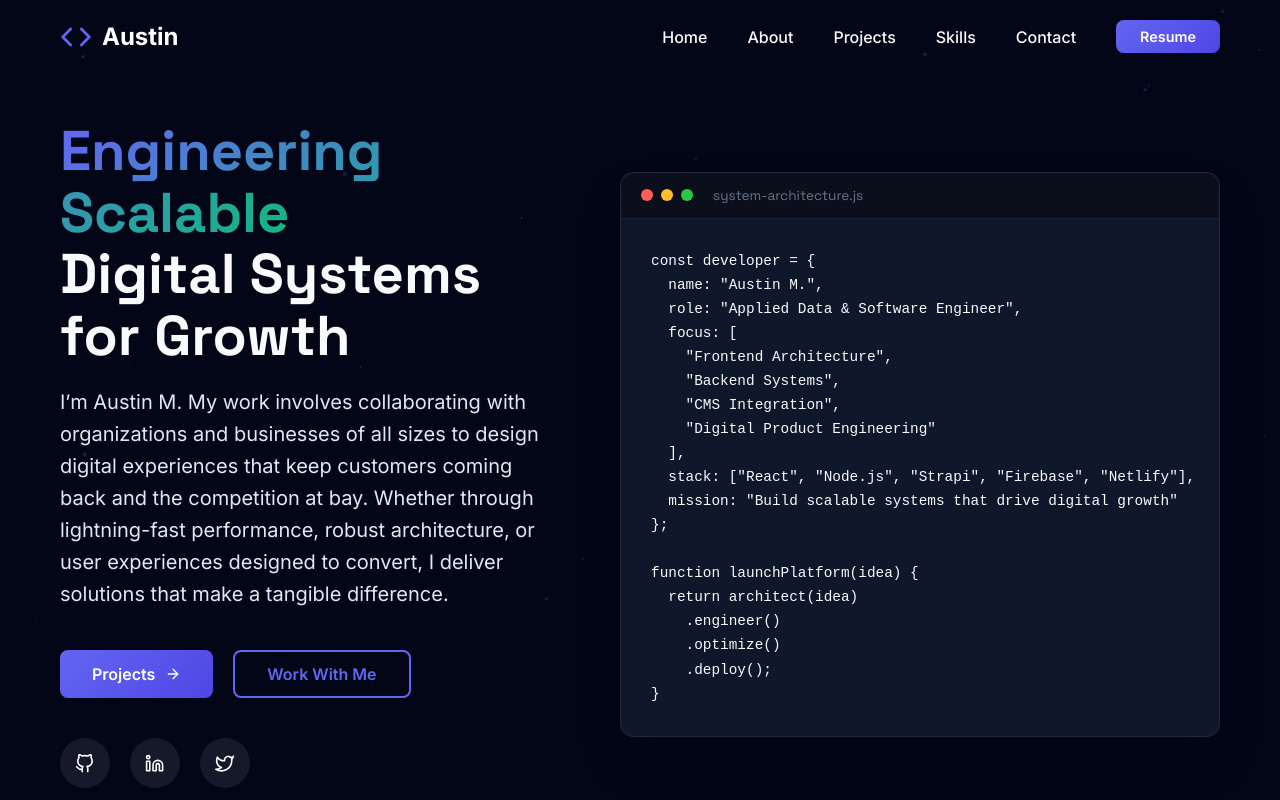
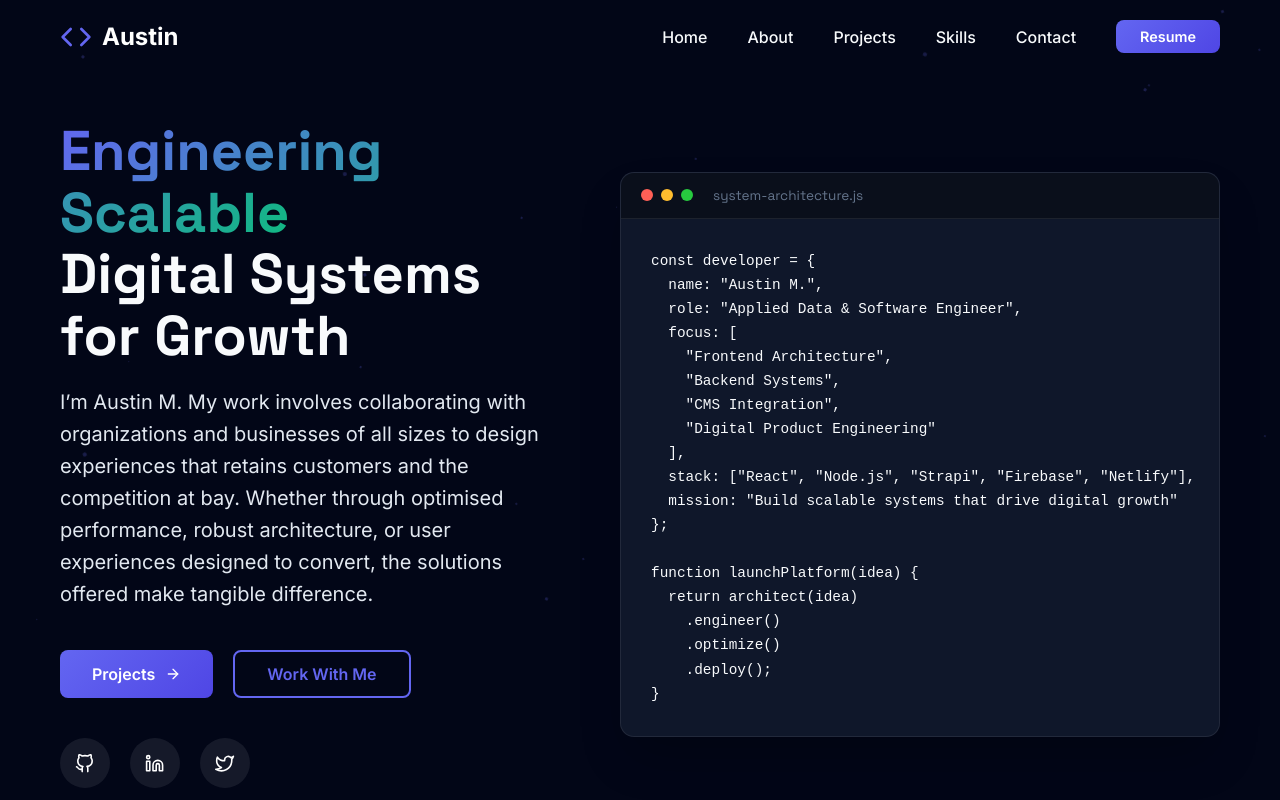
Before and after one commit to codewithaustin1/sharp-portfolio, a React (Create React App) app: page / in a window 1280 px wide. Shown: the top 800 px of the page. Built offline with nearby package versions, Linux system fonts and the light colour scheme.

Commit message:
Revise hero subtitle for clarity and engagement
Updated the hero subtitle to improve clarity and impact.

```diff
--- a/src/components/Hero/Hero.jsx
+++ b/src/components/Hero/Hero.jsx
@@ -34,7 +34,7 @@ const Hero = () => {
             Digital Systems for Growth
           </h1>
           <p className="hero-subtitle">
-          I’m Austin M. My work involves collaborating with organizations and businesses of all sizes to design digital experiences that keep customers coming back and the competition at bay. Whether through lightning-fast performance, robust architecture, or user experiences designed to convert, I deliver solutions that make a tangible difference.</p>
+          I’m Austin M. My work involves collaborating with organizations and businesses of all sizes to design experiences that retains customers and the competition at bay. Whether through optimised performance, robust architecture, or user experiences designed to convert, the solutions offered make tangible difference.</p>
           <div className="hero-buttons">
             <a href="#projects" className="btn">
               Projects<FiArrowRight />
```
